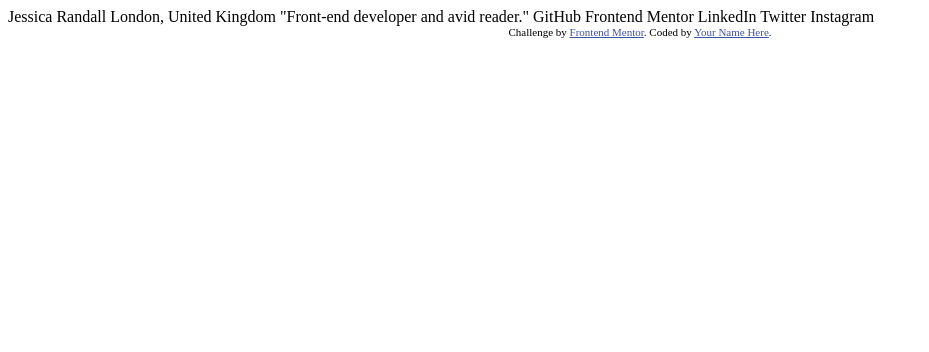
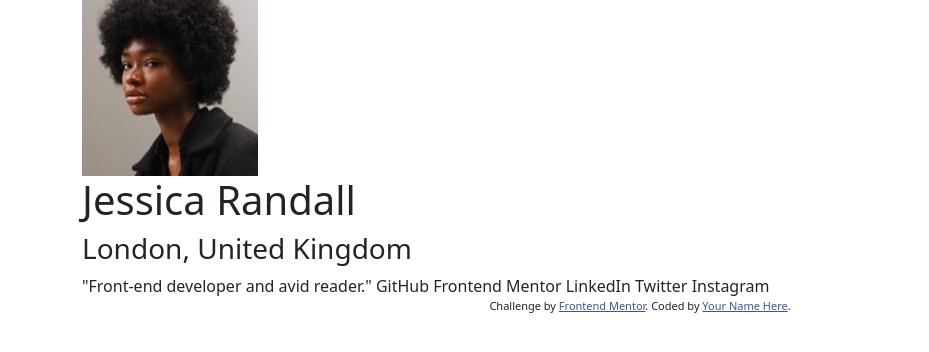
Before and after one commit to Is-Real1/Social-link-profile, a plain HTML site: page social-links-profile-main/index.html in a window 1280 px wide. Shown: the whole page, without its empty margins (0-929 px from the left). Drawn offline with nearby package versions, Linux system fonts and the light colour scheme.

Commit message:
Second Commit

```diff
--- a/social-links-profile-main/index.html
+++ b/social-links-profile-main/index.html
@@ -6,6 +6,9 @@
 
   <link rel="icon" type="image/png" sizes="32x32" href="./assets/images/favicon-32x32.png">
 
+ <link href="https://cdn.jsdelivr.net/npm/bootstrap@5.1.3/dist/css/bootstrap.min.css" rel="stylesheet">
+
+ <script src="https://cdn.jsdelivr.net/npm/bootstrap@5.1.3/dist/js/bootstrap.bundle.min.js"></script>
   <title>Frontend Mentor | Social links profile</title>
 
   <!-- Feel free to remove these styles or customise in your own stylesheet 👍 -->
@@ -15,9 +18,13 @@
   </style>
 </head>
 <body>
-
-  Jessica Randall
-  London, United Kingdom
+  <div class = 'container'>
+<header>
+  <img src="assets/images/avatar-jessica.jpeg" alt="Profile--Picture" >
+  <h1>Jessica Randall</h1>
+  <h3>London, United Kingdom</h3>
+</header>
+<main>
   "Front-end developer and avid reader."
 
   GitHub
@@ -25,7 +32,7 @@
   LinkedIn
   Twitter
   Instagram
-
+  </main></div>
   <div class="attribution">
     Challenge by <a href="https://www.frontendmentor.io?ref=challenge" target="_blank">Frontend Mentor</a>.
     Coded by <a href="#">Your Name Here</a>.
```
Also changed, not shown: social-links-profile-main/index.css (added).
